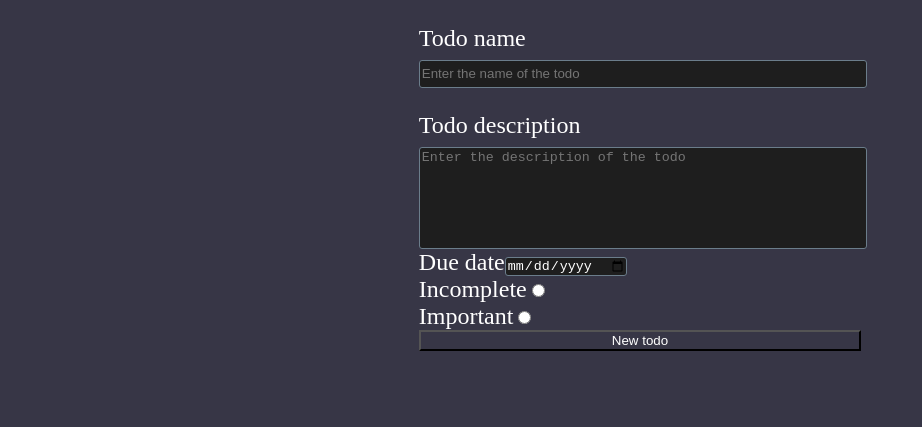
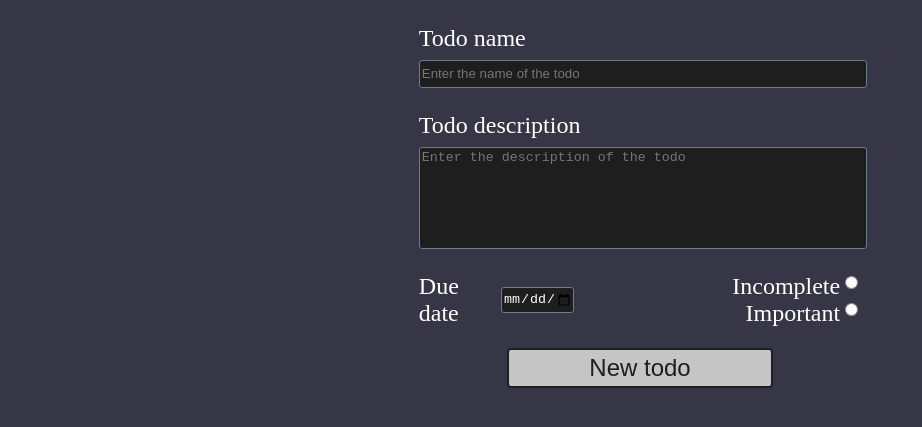
Before and after one commit to Lucas-AVS/super-todo-list, a website built with webpack: page dist/index.html in a window 1280 px wide. Shown: the part 79-506 px from the top of the page, without its empty margins (0-922 px from the left). Built offline with nearby package versions, Linux system fonts and the light colour scheme.

Commit message:
style: Improve CSS styling for newTodo component

```diff
--- a/src/styles/newTodo.css
+++ b/src/styles/newTodo.css
@@ -3,12 +3,12 @@
 	flex-direction: column;
 	margin: auto;
 	height: 400px;
-	width: 35%;
+	width: 90%;
 }
 
 .todo-form label {
 	margin: 24px 0 8px 0;
-	font-size: 1.5rem;
+	font-size: 1.2rem;
 }
 
 #title-input {
@@ -24,15 +24,6 @@
     resize: none;
 }
 
-.dueDate {
-    width: 100%;
-	display: flex;
-}
-
-.dueDate input {
-    width: 100%;
-	height: 1.5rem;
-}
 
 #title-input, #description-input, #due-date-input {
 	-webkit-appearance: none;
@@ -40,3 +31,64 @@
 	background-color: #1e1e1e;
 	border: 1px solid rgb(107, 125, 139);
 }
+
+.radio-date {
+	display: flex;
+	align-items: start;
+	justify-content: space-between;
+	margin: 24px 0 8px 0;
+}
+
+.due-date {
+    width: 100%;
+	display: flex;
+	justify-content: center;
+	align-items: center;
+	gap : 10px;
+}
+
+.due-date label{
+    margin: 0;
+}
+
+.due-date input {
+	height: 1.5rem;
+	width: 45%;
+}
+
+.radio-div label {
+	font-size: 1.2rem;
+	margin: 0;
+}
+
+.complete-radio, .important-div{
+	display: flex;
+	align-items: flex-start;
+	justify-content: end
+}
+
+.submit-form {
+	margin: auto;
+	width: 60%;
+	height: 40px;
+	border-radius: 4px;
+	border-style: solid;
+	border-color: #1e1e1e;
+	color: #1e1e1e;
+	font-size: 1.5rem;
+	background-color: rgb(197, 197, 197);
+}
+
+@media screen and (min-width: 850px) {
+    .todo-form {
+        width: 35%;
+    }
+
+    .todo-form label {
+        font-size: 1.5rem;
+    }
+
+    .due-date {
+        width: 35%;
+    }
+}
```
